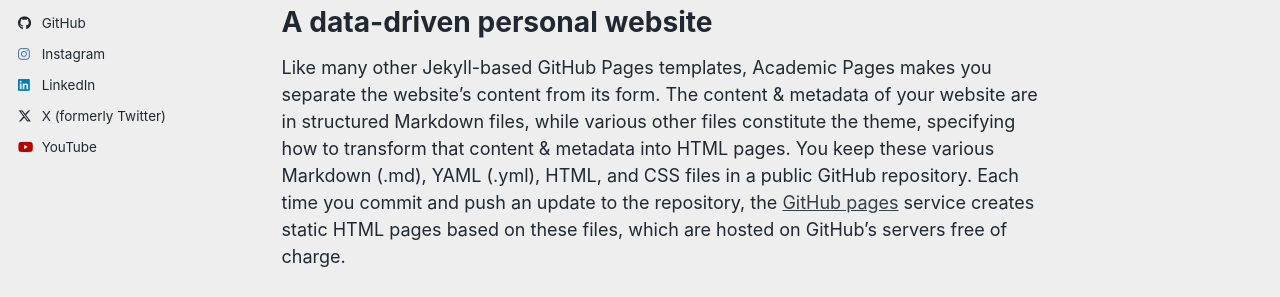
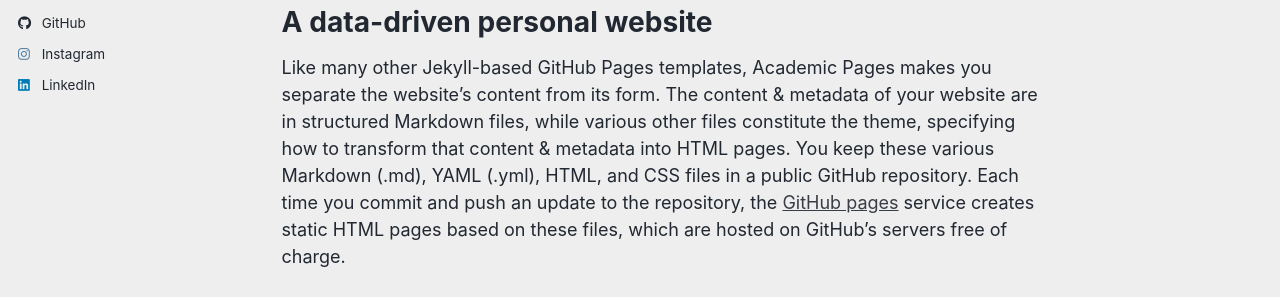
Before and after one commit to wildlifecarlo/wildlifecarlo.github.io, a Jekyll site: the page built from _pages/about.md, in a window 1280 px wide. Shown: the part 482-779 px from the top of the page. Built offline with Jekyll 4.4.1, drawn with Linux system fonts in a browser that asks for light colours; a script bundle is joined from its source files by our own code; library files that are not in the unit come from our copies.

Commit message:
Update _config.yml
Added LinkedIn URL Link

```diff
--- a/_config.yml
+++ b/_config.yml
@@ -66,7 +66,7 @@
   keybase          : # Username
   instagram        : wildlifecarlo
   lastfm           : # Username
-  linkedin         : Di'Carlo Jackson Jr
+  linkedin         : linkedin.com/in/di-carlo-jackson-jr-895564142
   mastodon         : # URL
   medium           : # URL
   pinterest        : # Username
@@ -74,12 +74,12 @@
   steam            : # Username
   telegram         : # URL
   tumblr           : # Username
-  twitter          : wildlifecarlo
+  twitter          : # wildlifecarlo
   vine             : # Username
   weibo            : # Username
   wikipedia        : # Username
   xing             : # Username
-  youtube          : wildlifecarlo
+  youtube          : # wildlifecarlo
   zhihu            : # Username
 
 # Publication Category - The following the list of publication categories and their headings
```
